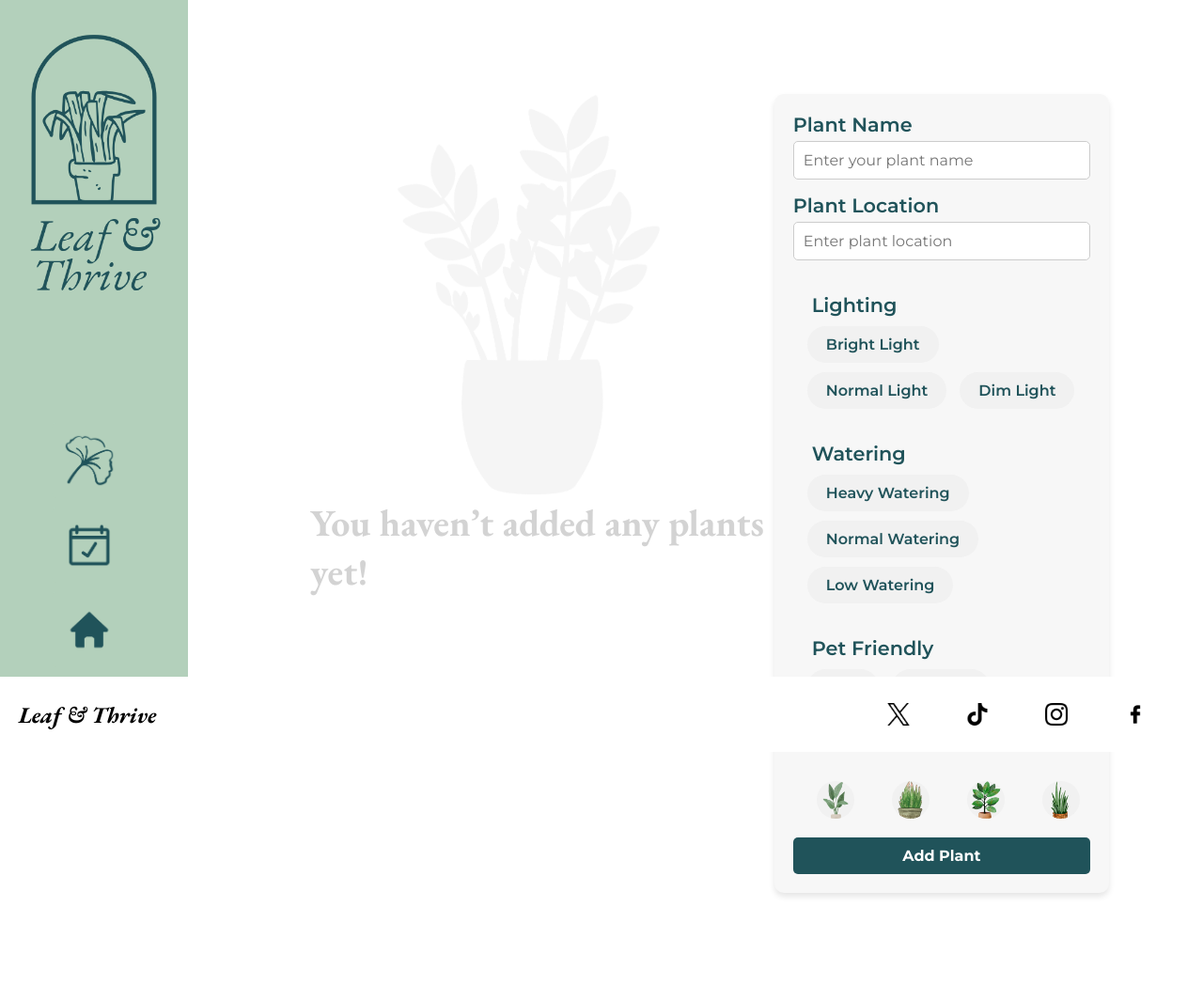
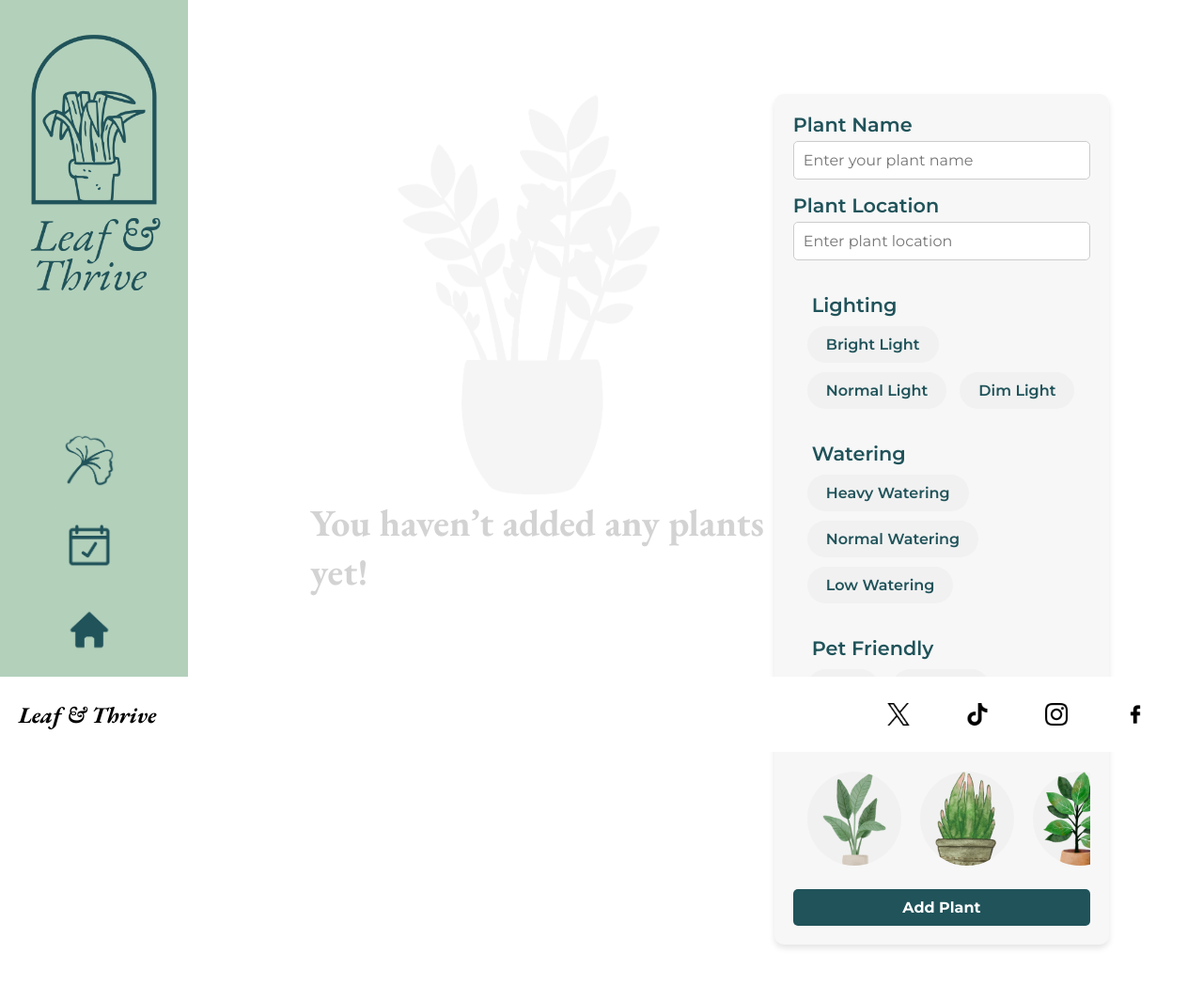
Before and after one commit to Ellietalbot/final_web, a plain HTML site: page plants.html in a window 1280 px wide. Shown: the whole page at 94% size. Drawn offline with nearby package versions, Linux system fonts and the light colour scheme.

Commit message:
icon size

```diff
--- a/plant_site.css
+++ b/plant_site.css
@@ -385,6 +385,7 @@ input[type="radio"]:checked + .tag_label {
     padding: 10px;
     width: 600px;
 }
+
 input[type="radio"]:checked + .icon_label img {
     background-color: #20535A;
     color: white;
@@ -539,24 +540,8 @@ input[type="radio"]:checked + .icon_label img {
     margin-top: 15px; /* Add some spacing at the top */
 }
 
-.icon_label {
-    display: flex; /* Use flexbox for layout */
-    flex-direction: column; /* Stack items vertically */
-    align-items: center; /* Center items horizontally */
-    text-align: center; /* Center-align text */
-    font-family: 'Montserrat', sans-serif; /* Consistent font style */
-    font-weight: 600; /* Bold text */
-    color: #20535A; /* Optional: Text color */
-    margin: 10px; /* Optional: Add spacing around each label */
-}
-.water_icon{
-    display: flex;
-}
-.icon_label img {
-    width: 40px; /* Adjust size of the image */
-    height: 40px; /* Adjust size of the image */
-    margin-top: 5px; /* Add space between text and image */
-}
+
+
 .plant_watering input {
     width: 100%;
     padding: 10px;
```
